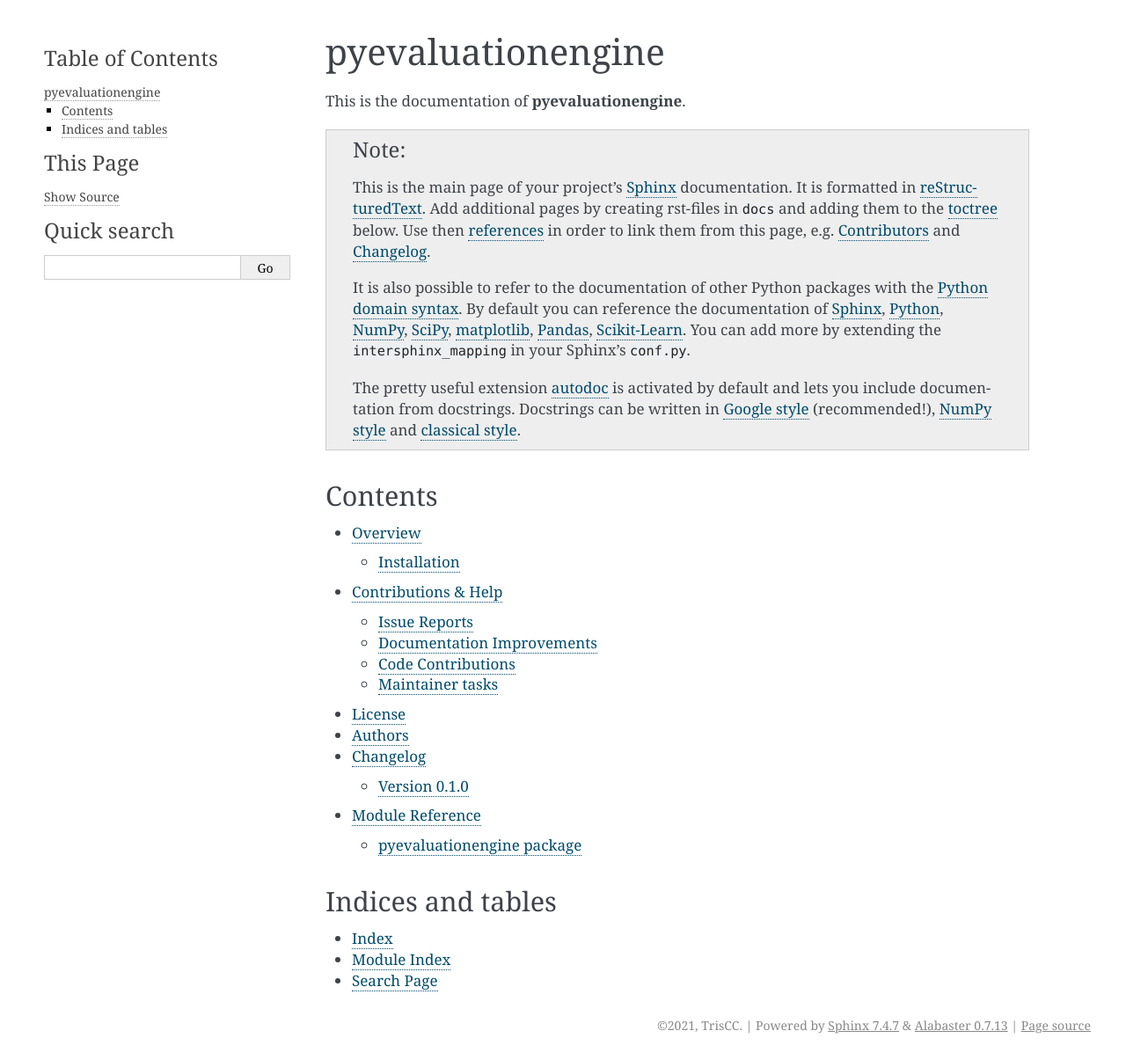
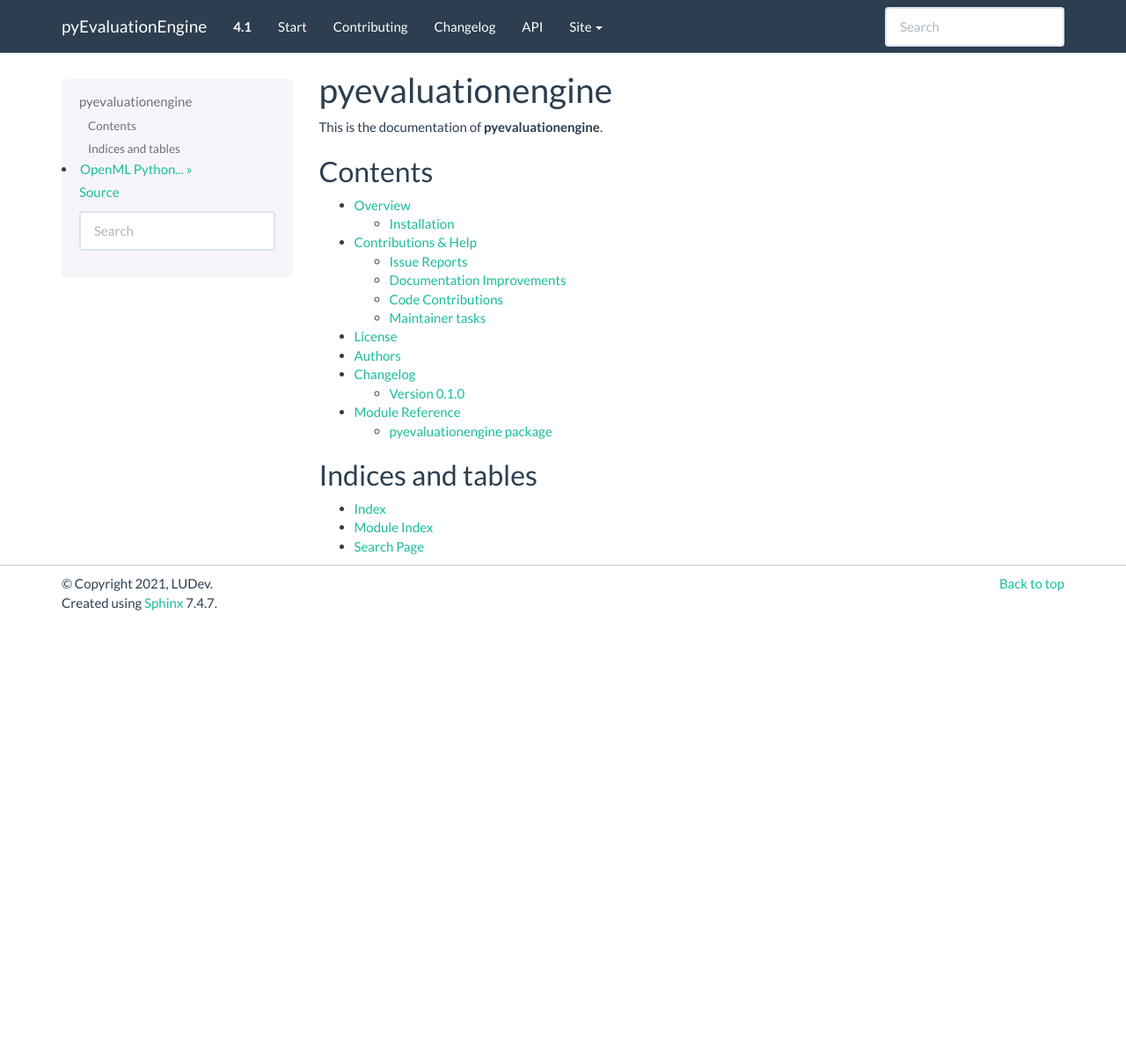
Before and after one commit to openml/pyEvaluationEngine, a Sphinx documentation site: the page built from docs/index.rst, in a window 1280 px wide and 1205 px high. Shown: the whole window at 88% size. Built offline with Sphinx 7.4.7, drawn with Linux system fonts in a browser that asks for light colours.

Commit message:
Change a lot of stuff

```diff
--- a/docs/conf.py
+++ b/docs/conf.py
@@ -10,6 +10,9 @@
 import os
 import sys
 import shutil
+import sphinx_bootstrap_theme
+import time
+import pyevaluationengine
 
 # -- Path setup --------------------------------------------------------------
 
@@ -87,15 +90,17 @@ source_suffix = ".rst"
 master_doc = "index"
 
 # General information about the project.
-project = "pyevaluationengine"
-copyright = "2021, TrisCC"
+project = "pyEvaluationEngine"
+copyright = "2021, LUDev"
 
 # The version info for the project you're documenting, acts as replacement for
 # |version| and |release|, also used in various other places throughout the
 # built documents.
 #
 # version: The short X.Y version.
+version = pyevaluationengine.__version__
 # release: The full version, including alpha/beta/rc tags.
+release = pyevaluationengine.__version__
 # If you don’t need the separation provided between version and release,
 # just set them both to the same value.
 try:
@@ -148,23 +153,68 @@ pygments_style = "sphinx"
 # If this is True, todo emits a warning for each TODO entries. The default is False.
 todo_emit_warnings = True
 
+autosummary_generate = True
 
 # -- Options for HTML output -------------------------------------------------
 
 # The theme to use for HTML and HTML Help pages.  See the documentation for
 # a list of builtin themes.
-html_theme = "alabaster"
+html_theme = "bootstrap"
 
 # Theme options are theme-specific and customize the look and feel of a theme
 # further.  For a list of options available for each theme, see the
 # documentation.
 html_theme_options = {
-    "sidebar_width": "300px",
-    "page_width": "1200px"
+    # Navigation bar title. (Default: ``project`` value)
+    "navbar_title": "pyEvaluationEngine",
+    # Tab name for entire site. (Default: "Site")
+    # 'navbar_site_name': "Site",
+    # A list of tuples containting pages to link to.  The value should
+    # be in the form [(name, page), ..]
+    "navbar_links": [
+        ("Start", "index"),
+        ("Contributing", "contributing"),
+        ("Changelog", "progress"),
+        ("API", "api"),
+    ],
+    # Render the next and previous page links in navbar. (Default: true)
+    "navbar_sidebarrel": False,
+    # Render the current pages TOC in the navbar. (Default: true)
+    "navbar_pagenav": False,
+    # Tab name for the current pages TOC. (Default: "Page")
+    "navbar_pagenav_name": "On this page",
+    # Global TOC depth for "site" navbar tab. (Default: 1)
+    # Switching to -1 shows all levels.
+    "globaltoc_depth": 1,
+    # Include hidden TOCs in Site navbar?
+    #
+    # Note: If this is "false", you cannot have mixed ``:hidden:`` and
+    # non-hidden ``toctree`` directives in the same page, or else the build
+    # will break.
+    #
+    # Values: "true" (default) or "false"
+    "globaltoc_includehidden": "false",
+    # HTML navbar class (Default: "navbar") to attach to <div> element.
+    # For black navbar, do "navbar navbar-inverse"
+    "navbar_class": "navbar",
+    # Fix navigation bar to top of page?
+    # Values: "true" (default) or "false"
+    "navbar_fixed_top": "true",
+    # Location of link to source.
+    # Options are "nav" (default), "footer" or anything else to exclude.
+    "source_link_position": "None",
+    # Bootswatch (http://bootswatch.com/) theme.
+    #
+    # Options are nothing with "" (default) or the name of a valid theme
+    # such as "amelia" or "cosmo".
+    "bootswatch_theme": "flatly",
+    # Choose Bootstrap version.
+    # Values: "3" (default) or "2" (in quotes)
+    "bootstrap_version": "3",
 }
 
 # Add any paths that contain custom themes here, relative to this directory.
-# html_theme_path = []
+html_theme_path = sphinx_bootstrap_theme.get_html_theme_path()
 
 # The name for this set of Sphinx documents.  If None, it defaults to
 # "<project> v<release> documentation".
@@ -229,7 +279,7 @@ html_static_path = ["_static"]
 # html_file_suffix = None
 
 # Output file base name for HTML help builder.
-htmlhelp_basename = "pyevaluationengine-doc"
+htmlhelp_basename = "pyEvaluationEngineDoc"
 
 
 # -- Options for LaTeX output ------------------------------------------------
@@ -246,7 +296,7 @@ latex_elements = {
 # Grouping the document tree into LaTeX files. List of tuples
 # (source start file, target name, title, author, documentclass [howto/manual]).
 latex_documents = [
-    ("index", "user_guide.tex", "pyevaluationengine Documentation", "TrisCC", "manual")
+    ("index", "pyEvaluationEngine.tex", "pyEvaluationEngine Documentation", "LUDev", "manual")
 ]
 
 # The name of an image file (relative to this directory) to place at the top of
--- a/docs/index.rst
+++ b/docs/index.rst
@@ -4,23 +4,7 @@ pyevaluationengine
 
 This is the documentation of **pyevaluationengine**.
 
-.. note::
-
-    This is the main page of your project's `Sphinx`_ documentation.
-    It is formatted in `reStructuredText`_. Add additional pages
-    by creating rst-files in ``docs`` and adding them to the `toctree`_ below.
-    Use then `references`_ in order to link them from this page, e.g.
-    :ref:`authors` and :ref:`changes`.
-
-    It is also possible to refer to the documentation of other Python packages
-    with the `Python domain syntax`_. By default you can reference the
-    documentation of `Sphinx`_, `Python`_, `NumPy`_, `SciPy`_, `matplotlib`_,
-    `Pandas`_, `Scikit-Learn`_. You can add more by extending the
-    ``intersphinx_mapping`` in your Sphinx's ``conf.py``.
-
-    The pretty useful extension `autodoc`_ is activated by default and lets
-    you include documentation from docstrings. Docstrings can be written in
-    `Google style`_ (recommended!), `NumPy style`_ and `classical style`_.
+.. TODO: Write introduction to the package
 
 
 Contents
@@ -43,19 +27,3 @@ Indices and tables
 * :ref:`genindex`
 * :ref:`modindex`
 * :ref:`search`
-
-.. _toctree: https://www.sphinx-doc.org/en/master/usage/restructuredtext/directives.html
-.. _reStructuredText: https://www.sphinx-doc.org/en/master/usage/restructuredtext/basics.html
-.. _references: https://www.sphinx-doc.org/en/stable/markup/inline.html
-.. _Python domain syntax: https://www.sphinx-doc.org/en/master/usage/restructuredtext/domains.html#the-python-domain
-.. _Sphinx: https://www.sphinx-doc.org/
-.. _Python: https://docs.python.org/
-.. _Numpy: https://numpy.org/doc/stable
-.. _SciPy: https://docs.scipy.org/doc/scipy/reference/
-.. _matplotlib: https://matplotlib.org/contents.html#
-.. _Pandas: https://pandas.pydata.org/pandas-docs/stable
-.. _Scikit-Learn: https://scikit-learn.org/stable
-.. _autodoc: https://www.sphinx-doc.org/en/master/ext/autodoc.html
-.. _Google style: https://google.github.io/styleguide/pyguide.html#38-comments-and-docstrings
-.. _NumPy style: https://numpydoc.readthedocs.io/en/latest/format.html
-.. _classical style: https://www.sphinx-doc.org/en/master/domains.html#info-field-lists
--- a/docs/requirements.txt
+++ b/docs/requirements.txt
@@ -3,3 +3,4 @@
 # under `install_requires` in `setup.cfg` is also listed here!
 sphinx>=3.2.1
 # sphinx_rtd_theme
+sphinx_bootstrap_theme
--- a/requirements.txt
+++ b/requirements.txt
@@ -10,3 +10,5 @@ openml
 pymfe
 xmltodict
 liac-arff
+sphinx
+sphinx_bootstrap_theme
```
Also changed, not shown: setup.cfg (+10 -6 lines).
